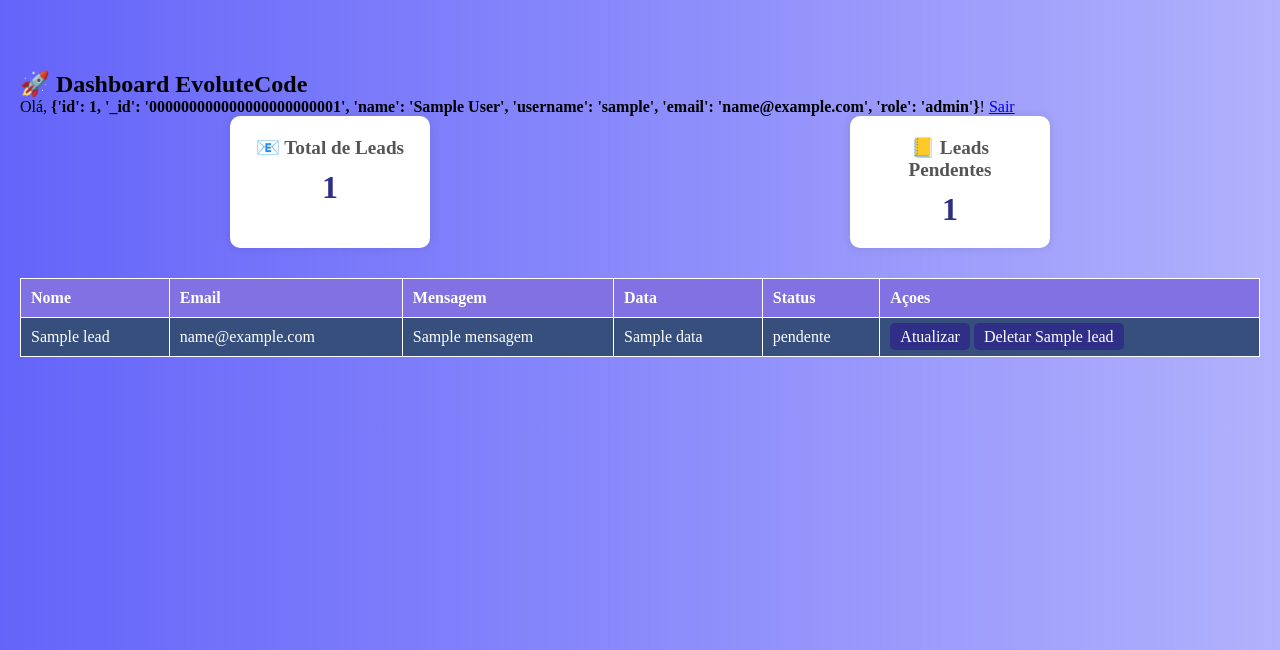
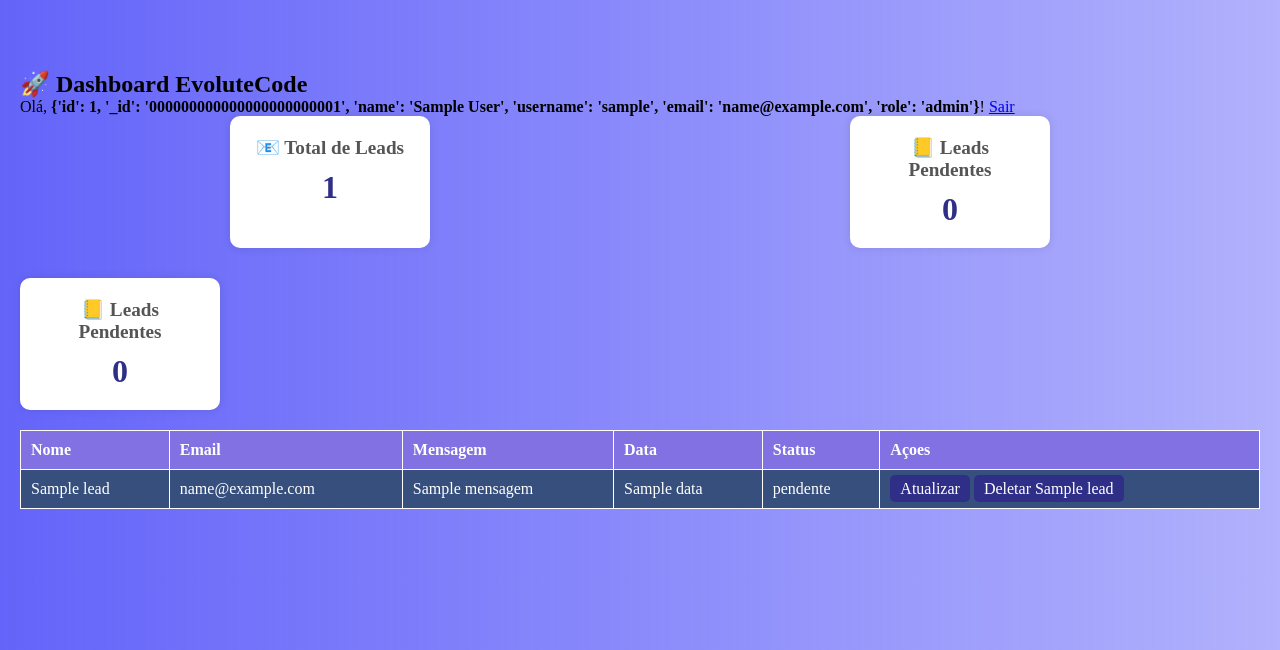
Before and after one commit to Gleicimar/evolute2, a Flask app: page /dashboard in a window 1280 px wide. Shown: the top 650 px of the page. Run offline with Flask 3, Linux system fonts and the light colour scheme; the visitor is signed in with stand-in values (Sample User, id 1); a database or web service that is not in the repository returns one stand-in record (values such as "Sample title"); parts of the project's set-up code (start-up, migrations or seed data) failed here and were passed over.

Commit message:
atualizando o server1.6.2

```diff
--- a/backend/templates/painel/dashboard.html
+++ b/backend/templates/painel/dashboard.html
@@ -20,10 +20,15 @@
       <div class="stat-card">
         <h3>📧 Total de Leads</h3>
         <p class="stat-number">{{ leads|length }}</p>
-      </div>
+     </div>
        <div class="stat-card">
         <h3>📒 Leads Pendentes</h3>
-        <p class="stat-number">{{ leads|selectattr('status', 'equalto', 'pendente')|list|length }}</p>
+        <p class="stat-number">{{ leads|selectattr('status', 'equalto', 'novo')|list|length }}</p>
+      </div>
+        </div>
+       <div class="stat-card">
+        <h3>📒 Leads Pendentes</h3>
+        <p class="stat-number">{{ leads|selectattr('status', 'equalto', 'Pendentes')|list|length }}</p>
       </div>
     </div>
 
```
